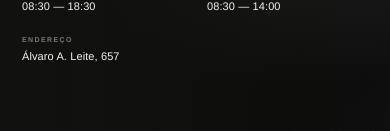
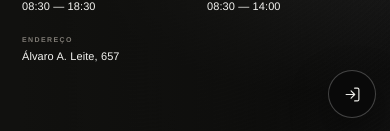
Before and after one commit to duduwwl/daniels-barber-lavras, a Next.js app: page / in a window 390 px wide. Shown: the part 712-843 px from the top of the page. Built offline with nearby package versions, Linux system fonts and the light colour scheme.

Commit message:
Add management login shortcut

```diff
--- a/app/components/Footer.tsx
+++ b/app/components/Footer.tsx
@@ -1,3 +1,4 @@
+import { LogIn } from 'lucide-react';
 import { sitePath } from '../site-path';
 
 export default function Footer() {
@@ -7,6 +8,10 @@ export default function Footer() {
       <div className="footer-links"><a href={sitePath('/#barbearia')}>A barbearia</a><a href={sitePath('/agendar')}>Agendamento</a><a href={sitePath('/gerencia')}>Área da equipe</a><a href="https://www.instagram.com/danielsbarber_04/" target="_blank" rel="noreferrer">Instagram</a><a href="https://wa.me/5535998416060" target="_blank" rel="noreferrer">WhatsApp</a></div>
       <div className="footer-hours"><small>SEG — SEX</small><span>08:30 — 18:30</span><small>SÁBADO</small><span>08:30 — 14:00</span></div>
       <div className="footer-bottom"><span>© {new Date().getFullYear()} Daniel&apos;s Barber</span><span>Av. Álvaro Augusto Leite, 657</span><a href="#inicio">Voltar ao topo ↑</a></div>
+      <a className="manager-login-fab" href={sitePath('/gerencia')} aria-label="Entrar na gerência de agendamentos" title="Gerência de agendamentos">
+        <LogIn size={17} aria-hidden="true" />
+        <span>Gerência</span>
+      </a>
     </footer>
   );
 }
--- a/app/globals.css
+++ b/app/globals.css
@@ -256,6 +256,37 @@ footer { display:grid; grid-template-columns:1.2fr .8fr .8fr; gap:50px; padding:
 .footer-hours span { font:400 11px Georgia,serif; }
 .footer-bottom { grid-column:1/-1; display:flex; justify-content:space-between; margin-top:30px; padding-top:24px; border-top:1px solid var(--line-light); color:#5e5a55; font-size:8px; letter-spacing:.1em; text-transform:uppercase; }
 .footer-bottom a { color:#9a9188; }
+.manager-login-fab {
+  position:fixed;
+  z-index:44;
+  right:20px;
+  bottom:20px;
+  display:flex;
+  align-items:center;
+  justify-content:center;
+  gap:9px;
+  min-height:46px;
+  padding:0 17px;
+  color:#ecece8;
+  border:1px solid rgba(255,255,255,.24);
+  border-radius:999px;
+  background:rgba(10,10,10,.88);
+  box-shadow:0 14px 38px rgba(0,0,0,.38);
+  backdrop-filter:blur(12px);
+  font-size:8px;
+  font-weight:700;
+  letter-spacing:.15em;
+  text-transform:uppercase;
+  transition:color .2s, background .2s, border-color .2s, transform .2s;
+}
+.manager-login-fab:hover,
+.manager-login-fab:focus-visible {
+  color:#0a0a0a;
+  border-color:#f1f1ed;
+  background:#f1f1ed;
+  transform:translateY(-2px);
+}
+.manager-login-fab svg { flex:0 0 auto; stroke-width:1.6; }
 
 @keyframes hero-rise { from{opacity:0;transform:translateY(24px)} to{opacity:1;transform:none} }
 @keyframes hero-fade { from{opacity:0;transform:scale(1.04)} to{opacity:1;transform:none} }
@@ -1220,3 +1251,20 @@ legend { gap:11px; font-size:15px; }
   .management-login-card { padding:38px 26px; }
   .management-login h1 { font-size:clamp(50px,15vw,76px); }
 }
+
+@media (max-width:560px) {
+  .manager-login-fab {
+    right:14px;
+    bottom:14px;
+    width:48px;
+    min-height:48px;
+    padding:0;
+  }
+  .manager-login-fab span {
+    position:absolute;
+    width:1px;
+    height:1px;
+    overflow:hidden;
+    clip:rect(0 0 0 0);
+  }
+}
```
